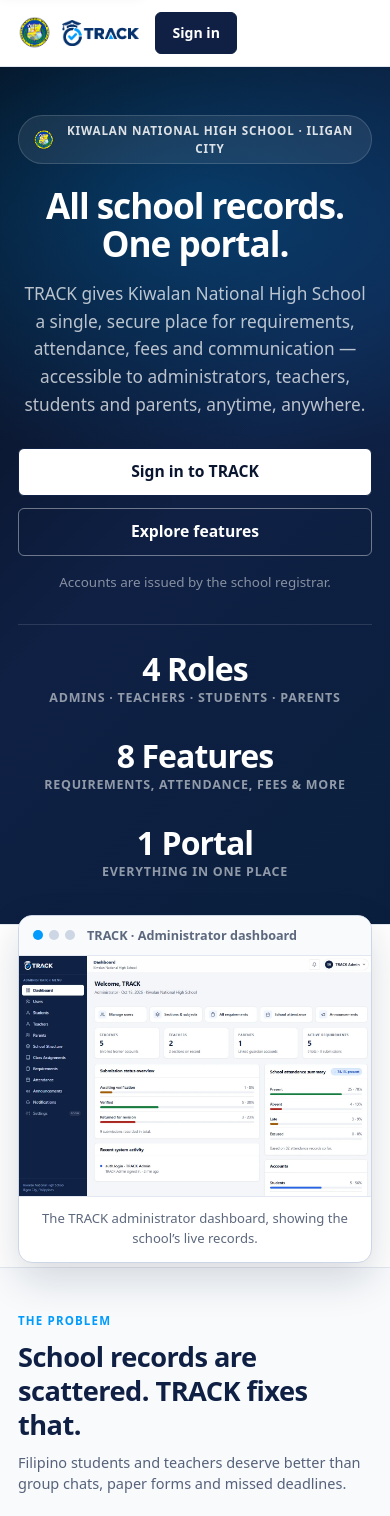
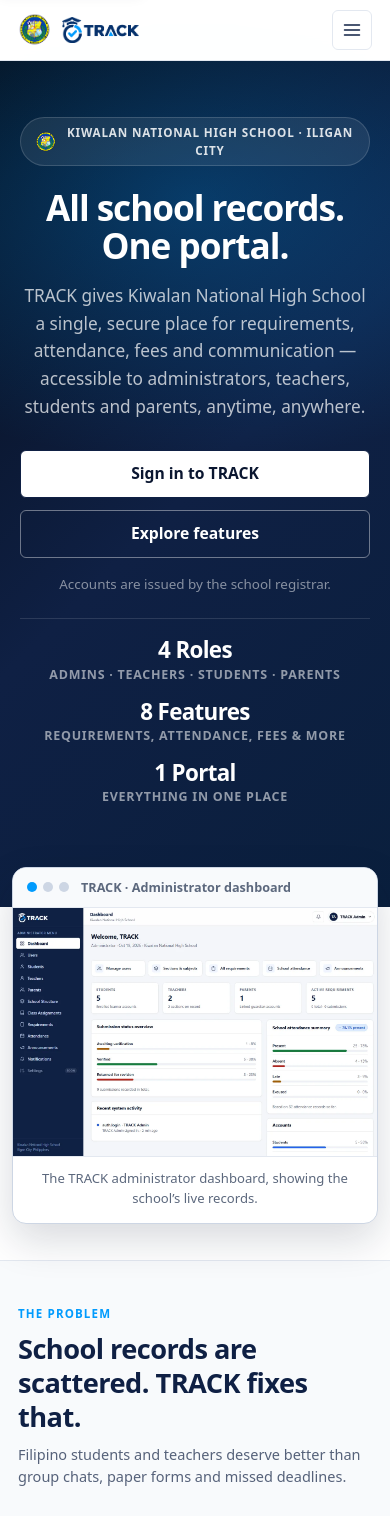
Before and after one commit to arcnesipac3-art/TRACK-capstone, a React (Vite) app in the folder frontend/: page / in a window 390 px wide. Shown: the top 1516 px of the page. Built offline with nearby package versions, Linux system fonts and the light colour scheme; no server answers.

Commit message:
Fix landing page layout: overflow, preview overlap, mobile nav hamburger

```diff
--- a/frontend/src/App.css
+++ b/frontend/src/App.css
@@ -1236,14 +1236,17 @@
   display: flex;
   flex-direction: column;
   background: var(--surface);
-}
-
-/* Flex passthrough so the hero keeps absorbing free space (and the footer stays
-   at the bottom) now that the page content lives inside a <main> landmark. */
+  /* Prevent absolute-positioned glow pseudo-elements from causing horizontal scroll */
+  overflow-x: hidden;
+}
+
+/* The main element wraps the preview + all sections.
+   White background starts here so it shows behind the preview overlap. */
 .landing-main {
   flex: 1 1 auto;
   display: flex;
   flex-direction: column;
+  background: var(--surface);
 }
 
 /* Off-screen until focused, so keyboard users can jump past the navigation. */
@@ -1276,17 +1279,20 @@
   display: flex;
   align-items: center;
   gap: 16px;
-  padding: 14px 32px;
+  padding: 12px 32px;
   border-bottom: 1px solid var(--border);
-  background: rgba(255, 255, 255, 0.92);
+  background: rgba(255, 255, 255, 0.96);
   backdrop-filter: blur(10px);
   -webkit-backdrop-filter: blur(10px);
+  /* Prevent children from ever overflowing the nav bar width */
+  min-width: 0;
 }
 
 .landing-nav-brand {
   display: flex;
   align-items: center;
   gap: 10px;
+  flex: 0 0 auto;
 }
 
 .landing-nav-seal {
@@ -1309,12 +1315,72 @@
   color: var(--text-muted);
   font-size: 0.92rem;
   font-weight: 600;
+  white-space: nowrap;
 }
 .landing-nav-links a:hover {
   background: var(--gray-100);
   color: var(--navy-800);
   text-decoration: none;
 }
+
+/* Mobile hamburger button — hidden on desktop */
+.landing-nav-menu-btn {
+  display: none;
+  width: 40px;
+  height: 40px;
+  align-items: center;
+  justify-content: center;
+  background: transparent;
+  border: 1px solid var(--border);
+  border-radius: var(--radius-sm);
+  color: var(--navy-800);
+  cursor: pointer;
+  margin-left: auto;
+  flex: 0 0 auto;
+}
+
+/* Mobile nav drawer */
+.landing-nav-mobile {
+  display: none;
+  position: fixed;
+  inset: 0;
+  z-index: 50;
+}
+.landing-nav-mobile-overlay {
+  position: absolute;
+  inset: 0;
+  background: rgba(10, 22, 48, 0.5);
+  border: none;
+  width: 100%;
+  cursor: pointer;
+}
+.landing-nav-mobile-panel {
+  position: absolute;
+  top: 0;
+  right: 0;
+  bottom: 0;
+  width: min(280px, 85vw);
+  background: var(--surface);
+  box-shadow: var(--shadow-lg);
+  display: flex;
+  flex-direction: column;
+  padding: 20px;
+  gap: 8px;
+  overflow-y: auto;
+}
+.landing-nav-mobile.open { display: block; }
+.landing-nav-mobile-panel a,
+.landing-nav-mobile-panel .btn {
+  display: block;
+  padding: 12px 14px;
+  border-radius: var(--radius-sm);
+  font-size: 1rem;
+  font-weight: 600;
+  color: var(--navy-800);
+  text-decoration: none;
+}
+.landing-nav-mobile-panel a:hover { background: var(--gray-100); }
+.landing-nav-mobile-panel .btn { text-align: center; margin-top: 8px; }
 
 /* --- Hero ---
    Content-height on purpose. The preview, features and How it works sections
@@ -1322,10 +1388,10 @@
    longer has to be padded out to a full screen. */
 .landing-hero {
   position: relative;
-  overflow: hidden;
-  padding: 96px 32px 80px;
+  /* NO overflow:hidden here — the preview section overlaps the bottom edge */
+  padding: 96px 32px 120px;
   background: linear-gradient(135deg, #050d1a 0%, #0f2044 50%, #0a1f3d 100%);
-  border-bottom: 1px solid var(--border);
+  border-bottom: none;
 }
 /* Restrained brand-cyan glow behind the headline. */
 .landing-hero::before {
@@ -1463,14 +1529,19 @@
 }
 .hero-stat { text-align: center; }
 
-/* --- Product preview --- */
+/* --- Product preview ---
+   The preview wrapper sits in normal flow AFTER the hero.
+   A negative top margin pulls it up to overlap the hero bottom.
+   The wrapper itself has enough bottom padding so the next section
+   starts below the visible preview image, not behind it. */
 .landing-preview {
   position: relative;
-  z-index: 1;
+  z-index: 2;
   width: 100%;
   max-width: 1080px;
-  margin: -40px auto 0;
-  padding: 0 32px 8px;
+  /* Pull the preview up into the hero; hero has padding-bottom:120px to absorb this */
+  margin: -80px auto 0;
+  padding: 0 32px 64px;
 }
 
 .preview-window {
@@ -2258,10 +2329,11 @@
   .filter-bar { padding: 12px; }
   .filter-bar .field { min-width: 0; width: 100%; }
 
-  .landing-nav { padding: 12px 18px; }
+  .landing-nav { padding: 10px 18px; }
   .landing-nav-links { display: none; }
-  .landing-hero { padding: 48px 18px 42px; }
-  .landing-preview { padding: 30px 18px 4px; }
+  .landing-nav-menu-btn { display: flex; }
+  .landing-hero { padding: 56px 20px 100px; }
+  .landing-preview { margin-top: -60px; padding: 0 16px 48px; }
   .landing-section { padding: 44px 18px; }
   .solution-inner { padding-top: 38px; padding-bottom: 38px; }
   .problem-grid { grid-template-columns: minmax(0, 1fr); }
@@ -2270,18 +2342,17 @@
   .how-steps { grid-template-columns: minmax(0, 1fr); }
 
   .landing-cta { padding: 44px 18px; }
-  .cta-card {
-    flex-direction: column;
-    align-items: flex-start;
-    padding: 26px 22px;
-  }
+  .cta-card { padding: 28px 22px; }
   .cta-actions { width: 100%; }
-  .cta-actions .btn { width: 100%; }
+  .cta-actions .btn { width: 100%; justify-content: center; }
 
   .landing-foot-inner { grid-template-columns: minmax(0, 1fr); }
   .landing-foot .foot-bottom { justify-content: flex-start; }
-  .faq-item summary { padding: 14px 16px; font-size: 0.93rem; }
-  .faq-item .faq-answer { padding: 0 16px 16px; }
+  .faq-item summary { padding: 14px 4px; font-size: 0.93rem; }
+  .faq-item .faq-answer { padding: 0 4px 16px; }
+
+  .hero-stats { gap: 20px; }
+  .hero-stat-value { font-size: 1.6rem; }
 
   .popover { position: fixed; top: var(--topbar-h); right: 8px; left: 8px; width: auto; }
 
@@ -2290,6 +2361,11 @@
   .quick-actions { grid-template-columns: repeat(2, minmax(0, 1fr)); }
   .quick-action { padding: 12px; min-height: 54px; gap: 10px; }
   .quick-action .qa-icon { width: 30px; height: 30px; }
+}
+
+/* On mobile, hide the Sign In button in the navbar (it lives in the drawer) */
+@media (max-width: 767px) {
+  .landing-nav > .btn { display: none; }
 }
 
 /* Landing page: the feature cards drop to one column a little before the rest
@@ -2306,6 +2382,9 @@
     flex-direction: column;
     align-items: stretch;
   }
+  .landing-preview { margin-top: -40px; padding: 0 12px 36px; }
+  .hero-stats { gap: 16px; padding-top: 20px; margin-top: 24px; }
+  .hero-stat-value { font-size: 1.4rem; }
 }
 
 /* Tables become stacked list cards on small screens */
--- a/frontend/src/pages/LandingPage.jsx
+++ b/frontend/src/pages/LandingPage.jsx
@@ -1,4 +1,4 @@
-import { useEffect, useRef } from 'react'
+import { useEffect, useRef, useState } from 'react'
 import { Link } from 'react-router-dom'
 import Icon from '../components/Icon'
 import Logo from '../components/Logo'
@@ -196,9 +196,22 @@ const FAQS = [
 export default function LandingPage() {
   const { isAuthenticated, user } = useAuth()
   const rootRef = useRef(null)
+  const [mobileMenuOpen, setMobileMenuOpen] = useState(false)
 
   const signedIn = isAuthenticated && Boolean(user)
   const dashboardHref = signedIn ? dashboardPath(user.role) : '/login'
+
+  // Close mobile menu on route change or escape key
+  useEffect(() => {
+    if (!mobileMenuOpen) return
+    const handleKey = (e) => { if (e.key === 'Escape') setMobileMenuOpen(false) }
+    document.addEventListener('keydown', handleKey)
+    document.body.style.overflow = 'hidden'
+    return () => {
+      document.removeEventListener('keydown', handleKey)
+      document.body.style.overflow = ''
+    }
+  }, [mobileMenuOpen])
 
   useEffect(() => {
     const root = rootRef.current
@@ -248,10 +261,45 @@ export default function LandingPage() {
           <a href="#roles">Roles</a>
           <a href="#faq">FAQ</a>
         </nav>
-        <Link className="btn btn-primary" to={dashboardHref}>
+        <Link className="btn btn-primary" to={dashboardHref} style={{ flexShrink: 0 }}>
           {signedIn ? 'Open dashboard' : 'Sign in'}
         </Link>
+        {/* Mobile hamburger — visible only on small screens via CSS */}
+        <button
+          type="button"
+          className="landing-nav-menu-btn"
+          aria-label="Open navigation menu"
+          aria-expanded={mobileMenuOpen}
+          onClick={() => setMobileMenuOpen(true)}
+        >
+          <Icon name="menu" size={20} />
+        </button>
       </header>
+
+      {/* ── Mobile nav drawer ────────────────────────────────────── */}
+      <div className={`landing-nav-mobile${mobileMenuOpen ? ' open' : ''}`} aria-hidden={!mobileMenuOpen}>
+        <button
+          type="button"
+          className="landing-nav-mobile-overlay"
+          aria-label="Close menu"
+          onClick={() => setMobileMenuOpen(false)}
+        />
+        <nav className="landing-nav-mobile-panel" aria-label="Mobile navigation">
+          <a href="#problem" onClick={() => setMobileMenuOpen(false)}>The Problem</a>
+          <a href="#features" onClick={() => setMobileMenuOpen(false)}>Features</a>
+          <a href="#how-it-works" onClick={() => setMobileMenuOpen(false)}>How it Works</a>
+          <a href="#roles" onClick={() => setMobileMenuOpen(false)}>Roles</a>
+          <a href="#security" onClick={() => setMobileMenuOpen(false)}>Security</a>
+          <a href="#faq" onClick={() => setMobileMenuOpen(false)}>FAQ</a>
+          <Link
+            className="btn btn-primary"
+            to={dashboardHref}
+            onClick={() => setMobileMenuOpen(false)}
+          >
+            {signedIn ? 'Open dashboard' : 'Sign in'}
+          </Link>
+        </nav>
+      </div>
 
       <main className="landing-main" id="main-content" tabIndex={-1}>
 
```
